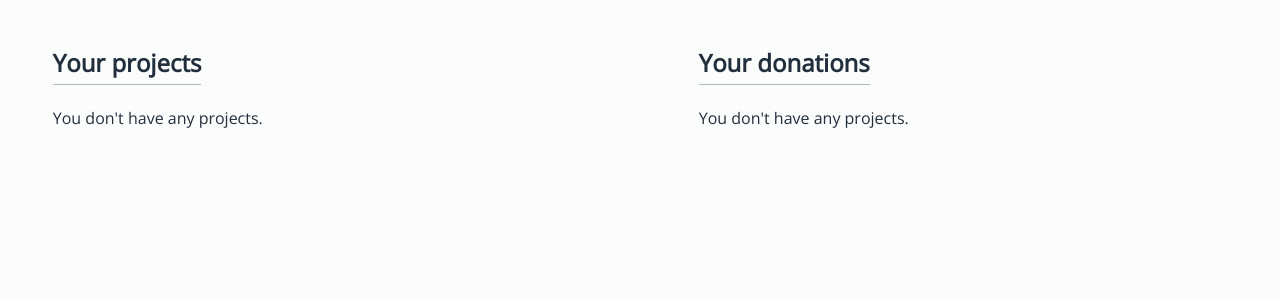
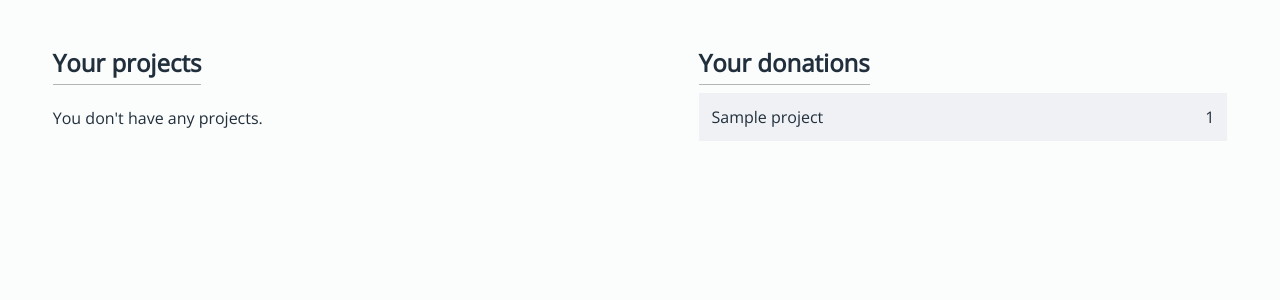
Before and after one commit to JonasStasseyns/werkstuk-webdevelopment-2-EK2, a Laravel app: page /account in a window 1280 px wide. Shown: the part 388-688 px from the top of the page. Run offline with Laravel 8, Linux system fonts and the light colour scheme; tables that the repository leaves empty hold one stand-in row (values such as "Sample post"); data that the repository does not hold is empty.

Commit message:
Block user from donatintg to his own projects

```diff
--- a/werkstuk-EK2/app/Http/Controllers/AccountController.php
+++ b/werkstuk-EK2/app/Http/Controllers/AccountController.php
@@ -5,14 +5,16 @@
 use App\Project;
 use App\User;
 use Illuminate\Support\Facades\Auth;
+use Illuminate\Support\Facades\DB;
 
 class AccountController extends Controller
 {
     public function index() {
 
         $projects = Project::all()->where('user', '=', Auth::user()->id);
+        $donations = DB::table('donations')->select('projects.title', 'donations.credits', 'projects.id')->join('projects', 'projects.id', '=', 'donations.project_id')->get();
 
-        return view('account', compact('projects'));
+        return view('account', compact(['projects', 'donations']));
     }
 
     public function updateImage(){
--- a/werkstuk-EK2/resources/sass/pages/_account.sass
+++ b/werkstuk-EK2/resources/sass/pages/_account.sass
@@ -25,6 +25,8 @@
   background-color: #F0F1F5
   padding: 1vw
   margin: 1vh 0
+  display: flex
+  justify-content: space-between
 
 .proj-don-container
   display: flex
--- a/werkstuk-EK2/resources/views/account.blade.php
+++ b/werkstuk-EK2/resources/views/account.blade.php
@@ -34,9 +34,9 @@
         </div>
         <div class="your-donations-list">
             <h2>Your donations</h2>
-            @if(!$projects->isEmpty())
-                @foreach($projects as $project)
-                    <div class="your-project"><a href="/projects/{{$project->id}}">{{$project->title}}</a></div>
+            @if(!$donations->isEmpty())
+                @foreach($donations as $donation)
+                    <div class="your-project"><a href="/projects/{{$donation->id}}">{{$donation->title}}</a><p>{{$donation->credits}}</p></div>
                 @endforeach
             @else
                 <br><br><p>You don't have any projects.</p>
--- a/werkstuk-EK2/resources/views/projects/detail.blade.php
+++ b/werkstuk-EK2/resources/views/projects/detail.blade.php
@@ -15,7 +15,11 @@
                     <div class="progress" style="width: {{$project->current/$project->target*100}}%;"><strong>{{round($project->current/$project->target*100)}}%</strong></div>
                 </div><br>
                 @if(Auth::user())
-                    <a href="/donate/{{$project->id}}"><button class="donate-submit">Donate</button></a>
+                    @if(Auth::user()->id != $project->user)
+                        <a href="/donate/{{$project->id}}"><button class="donate-submit">Donate</button></a>
+                    @else
+                        <a href=""><button class="donate-submit">This is your project</button></a>
+                    @endif
                 @else
                     <a href="/login"><button class="donate-submit">Log in to donate</button></a>
                 @endif
```
Also changed, not shown: werkstuk-EK2/app/Donation.php (added, +10 -0 lines), werkstuk-EK2/app/Http/Controllers/DonationsController.php (+8 -0 lines), werkstuk-EK2/public/css/app.css.
